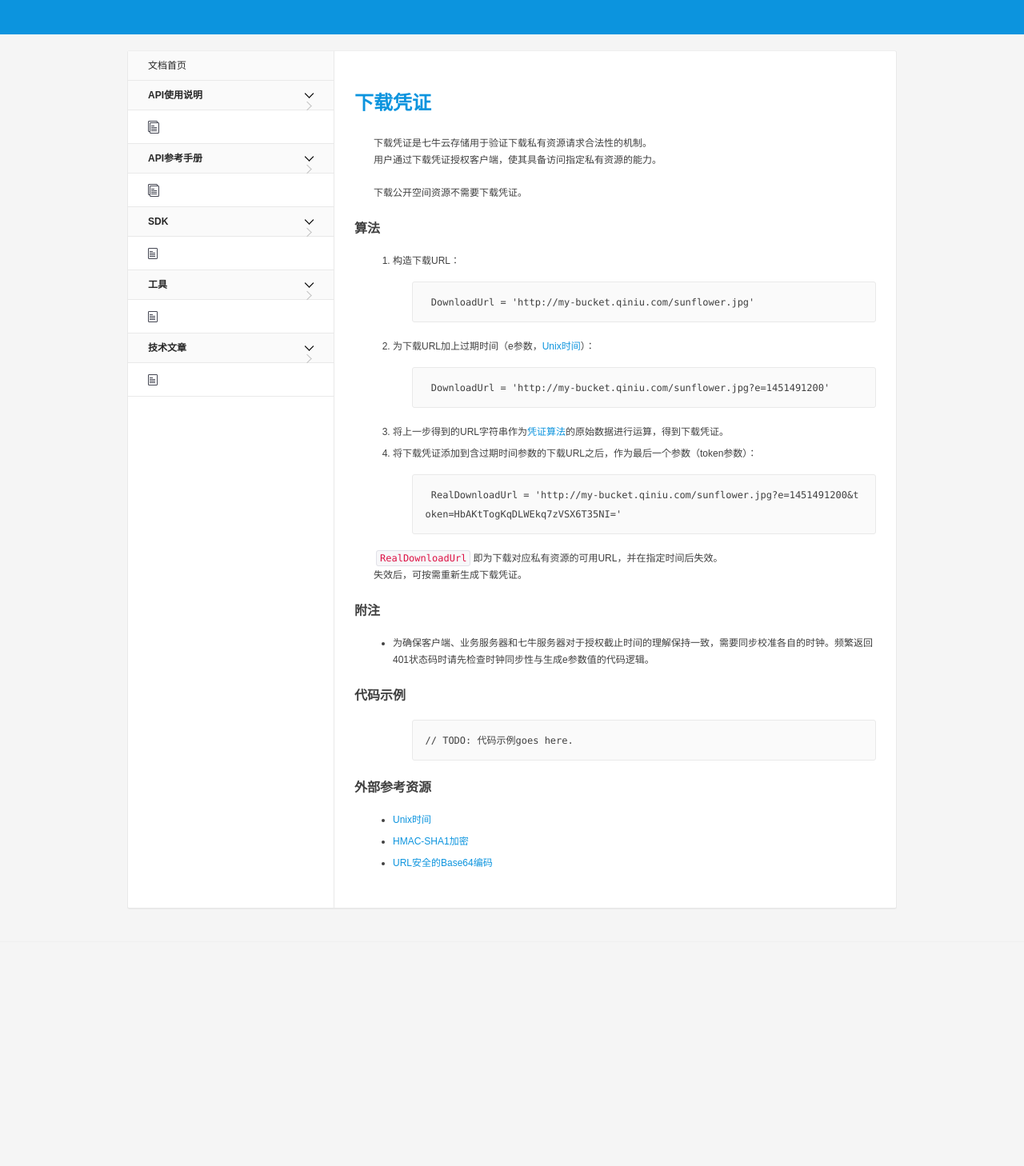
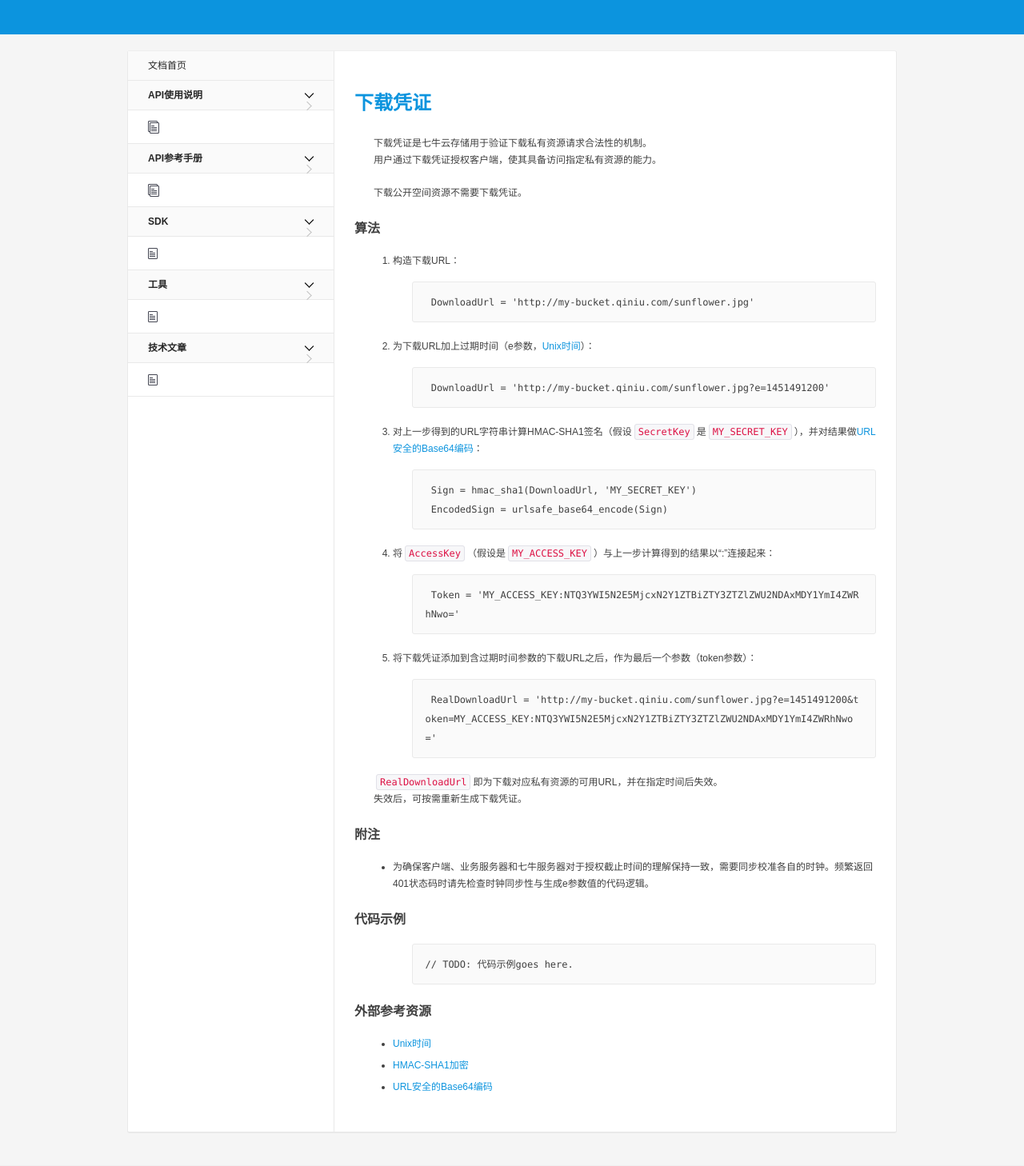
Before and after one commit to qiniu/developer.qiniu.com, a Jekyll site: the page built from docs/v6/api/reference/security/download-token.md, in a window 1280 px wide. Shown: the whole page at 80% size. Built offline with Jekyll 4.4.1, drawn with Linux system fonts in a browser that asks for light colours; nearby versions of some CDN libraries; library files that are not in the unit come from our copies; before the commit the page ends 1178 px from its top, so only the background shows below that.

Commit message:
修正downloadToken的算法描述（#6363）。

````diff
--- a/docs/v6/api/reference/security/download-token.md
+++ b/docs/v6/api/reference/security/download-token.md
@@ -27,12 +27,23 @@ order: 960
     DownloadUrl = 'http://my-bucket.qiniu.com/sunflower.jpg?e=1451491200'
 	```
 
-3. 将上一步得到的URL字符串作为[凭证算法][tokenAlgorithmHref]的原始数据进行运算，得到下载凭证。
-
-4. 将下载凭证添加到含过期时间参数的下载URL之后，作为最后一个参数（token参数）：
+3. 对上一步得到的URL字符串计算HMAC-SHA1签名（假设`SecretKey`是`MY_SECRET_KEY`），并对结果做[URL安全的Base64编码][urlsafeBase64Href]：
 
 	```
-    RealDownloadUrl = 'http://my-bucket.qiniu.com/sunflower.jpg?e=1451491200&token=HbAKtTogKqDLWEkq7zVSX6T35NI='
+    Sign = hmac_sha1(DownloadUrl, 'MY_SECRET_KEY')
+    EncodedSign = urlsafe_base64_encode(Sign)
+	```
+
+4. 将`AccessKey`（假设是`MY_ACCESS_KEY`）与上一步计算得到的结果以“:”连接起来：
+
+	```
+    Token = 'MY_ACCESS_KEY:NTQ3YWI5N2E5MjcxN2Y1ZTBiZTY3ZTZlZWU2NDAxMDY1YmI4ZWRhNwo='
+	```
+
+5. 将下载凭证添加到含过期时间参数的下载URL之后，作为最后一个参数（token参数）：
+
+	```
+    RealDownloadUrl = 'http://my-bucket.qiniu.com/sunflower.jpg?e=1451491200&token=MY_ACCESS_KEY:NTQ3YWI5N2E5MjcxN2Y1ZTBiZTY3ZTZlZWU2NDAxMDY1YmI4ZWRhNwo='
 	```
 
 `RealDownloadUrl`即为下载对应私有资源的可用URL，并在指定时间后失效。
````
